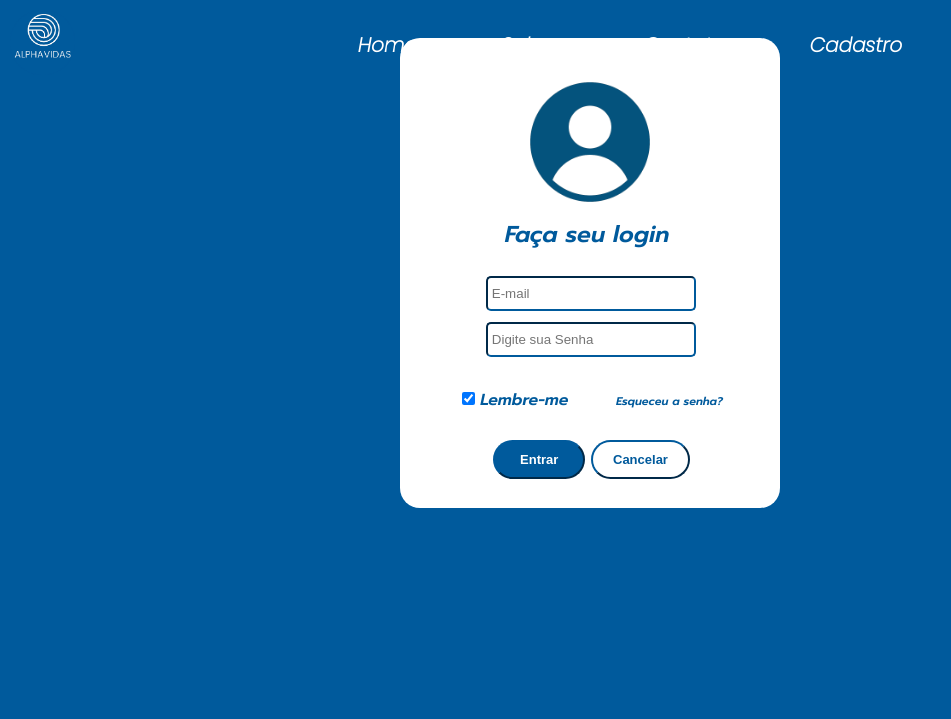
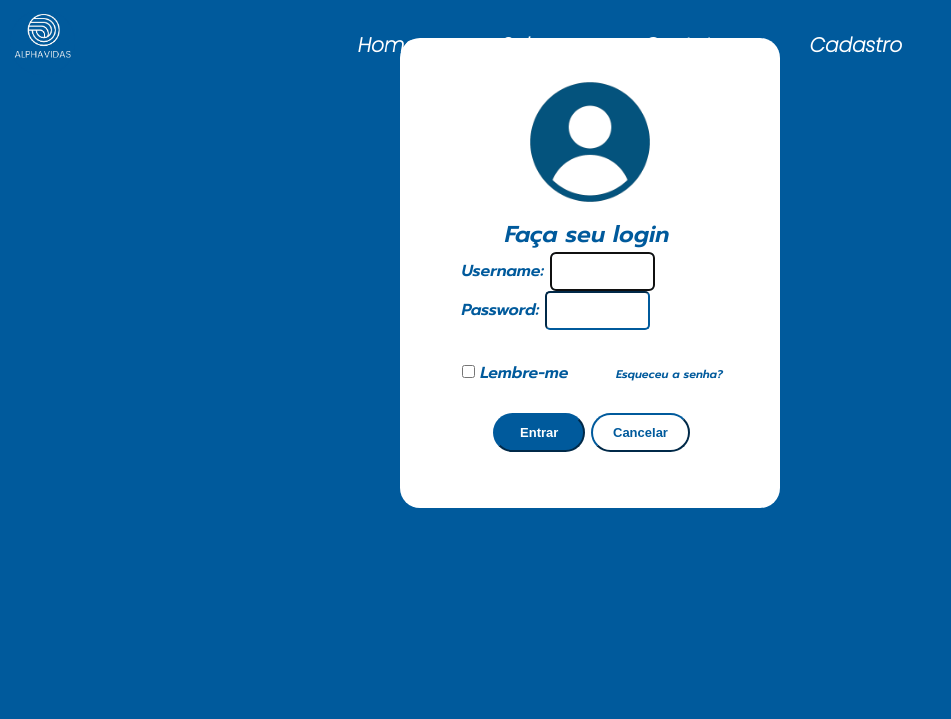
Before and after one commit to brennoviana/AlphaVidas, a Django app: page /accounts/login/ in a window 1280 px wide. Shown: the top 719 px of the page, without its empty margins (0-951 px from the left). Run offline with Django 5.2, Linux system fonts and the light colour scheme.

Commit message:
commit final

```diff
--- a/accounts/static/accounts/css/styles.css
+++ b/accounts/static/accounts/css/styles.css
@@ -261,7 +261,7 @@ body::-webkit-scrollbar {
     cursor: pointer;
 }
 
-.password{
+.password {
     width: 60%;
     height: 35px;
     border-color: #005A9C;
--- a/accounts/templates/accounts/login.html
+++ b/accounts/templates/accounts/login.html
@@ -4,30 +4,25 @@
 
 {% block title %}Login{% endblock %}
 
-{%block content%}
+{% block content %}
 <body class="tela">
     <div class="entra">
         <img src="{% static 'image/usuario1.png' %}" alt="">
         <div class="acesso">
             <h1>Faça seu login</h1>
             <div class="login">
-                <form>
-                <input type="" name="email" placeholder=" E-mail" class="email">
+                <form method="POST">
+                    {% csrf_token %}
+                    {{ form.as_p }}
+                    <div>
+                        <input type="checkbox" id="lembrar" name="lembrar" class="lembrar">
+                        <label for="lembrar">Lembre-me</label>
+                        <label for="esqueceu" class="esqueceu">Esqueceu a senha?</label>
+                    </div>
+                    <button type="submit" class="entrar">Entrar</button>
+                    <a href="cadastro_pac.html"><button class="cancelar">Cancelar</button></a>
                 </form>
-                <form>
-                    <input type="" name="senha" placeholder=" Digite sua Senha" class="password">
-                </form>
-            <div>
-                <input type="checkbox" id="lembrar" name="lembrar" class="lembrar" checked>
-                <label for="lembrar">Lembre-me</label>
-                <label for="esqueceu" class="esqueceu">Esqueceu a senha?</label>
-            </div><!--final div-->
-            <div>
-                <button type="submit" class="entrar">Entrar</button>
-                <a href="cadastro_pac.html"><button class="cancelar">Cancelar</button></a>
-            </div><!--final div login-->
-        </div><!--final div acesso-->
-    </div><!--final div entra-->
-{%endblock%}
-</body>
-</html>
+            </div>
+        </div>
+    </div>
+{% endblock %}
--- a/accounts/urls.py
+++ b/accounts/urls.py
@@ -4,7 +4,7 @@ from django.urls import reverse_lazy
 from django.contrib.auth.views import LogoutView
 
 urlpatterns = [
-    path('login/', views.UserLoginView.as_view(), name='login'),
+    path('login/', views.login_view, name='login'),
     path('logout/', LogoutView.as_view(next_page=reverse_lazy('login')), name='logout'),
     path('register/', views.UserRegisterView.as_view(), name='register'),
     path('home/', views.HomeView.as_view(), name='home'),
--- a/accounts/views.py
+++ b/accounts/views.py
@@ -1,4 +1,6 @@
-from django.shortcuts import redirect
+from pyexpat.errors import messages
+
+from django.shortcuts import redirect, render
 from django.urls import reverse_lazy
 from django.views.generic import CreateView, TemplateView
 from django.contrib.auth.views import LoginView
@@ -7,6 +9,23 @@ from django.contrib.auth.forms import AuthenticationForm
 
 from .models import Patient
 from .forms import RegisterForm, PatientForm, TattooForm, ScarForm
+
+
+def login_view(request):
+    if request.method == "POST":
+        form = AuthenticationForm(request, data=request.POST)
+        if form.is_valid():
+            username = form.cleaned_data.get('username')
+            password = form.cleaned_data.get('password')
+            user = authenticate(username=username, password=password)
+            if user is not None:
+                login(request, user)
+                return redirect('home')
+        else:
+            messages.error(request, "Invalid username or password.")
+    else:
+        form = AuthenticationForm()
+    return render(request=request, template_name="accounts/login.html", context={"form": form})
 
 
 class HomeView(TemplateView):
```
